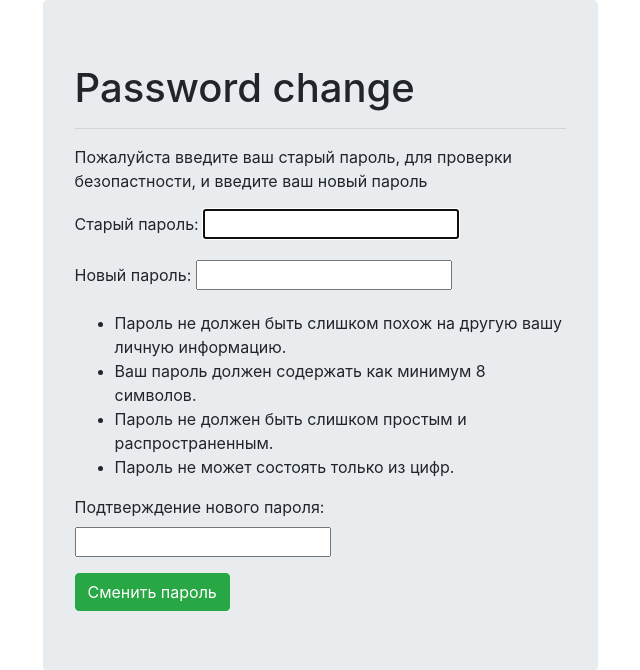
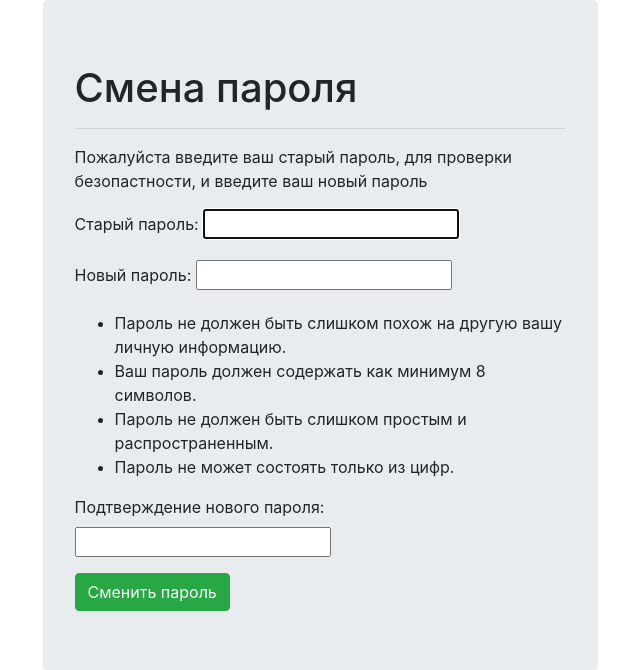
Before and after one commit to SirRaKa1/TP, a Django app: page /users/password_change/ in a window 1280 px wide. Shown: the part 56-726 px from the top of the page, without its empty margins (320-960 px from the left). Run offline with Django 4.2, Linux system fonts and the light colour scheme; a user stored in the database is signed in; some libraries are stand-ins or nearby versions.

Commit message:
Fix Change password text "Смена пароля"

```diff
--- a/templates/registration/password_change_form.html
+++ b/templates/registration/password_change_form.html
@@ -1,5 +1,5 @@
 {% extends 'base.html' %}
-{% block title %}Смена пароля{% endblock %}
+{% block title %}Password change{% endblock %}
 {%block content%}
     <!-- <h1>Password change</h1>
     <p>Пожалуйста введите ваш старый пароль, для проверки безопастности, и введите ваш новый пароль</p>
@@ -12,7 +12,7 @@
 
     <div class="container">
         <div class="jumbotron col-lg-6 col-sm-10 container" style="padding-bottom: 60px;">
-            <h1>Password change</h1>
+            <h1>Смена пароля</h1>
             <hr>
             <p>Пожалуйста введите ваш старый пароль, для проверки безопастности, и введите ваш новый пароль</p>
             <form method="POST">
```
Also changed, not shown: db.sqlite3.
